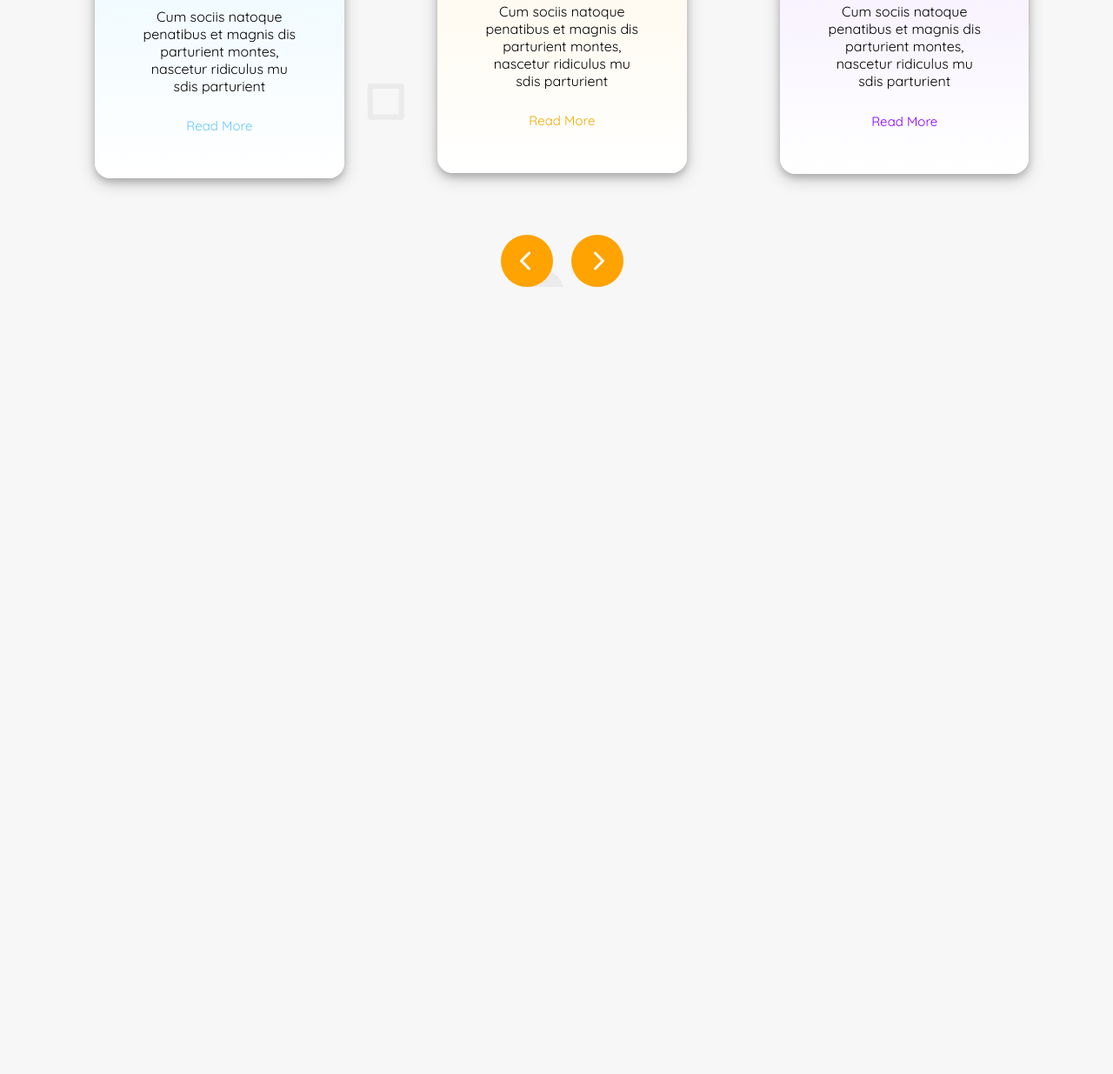
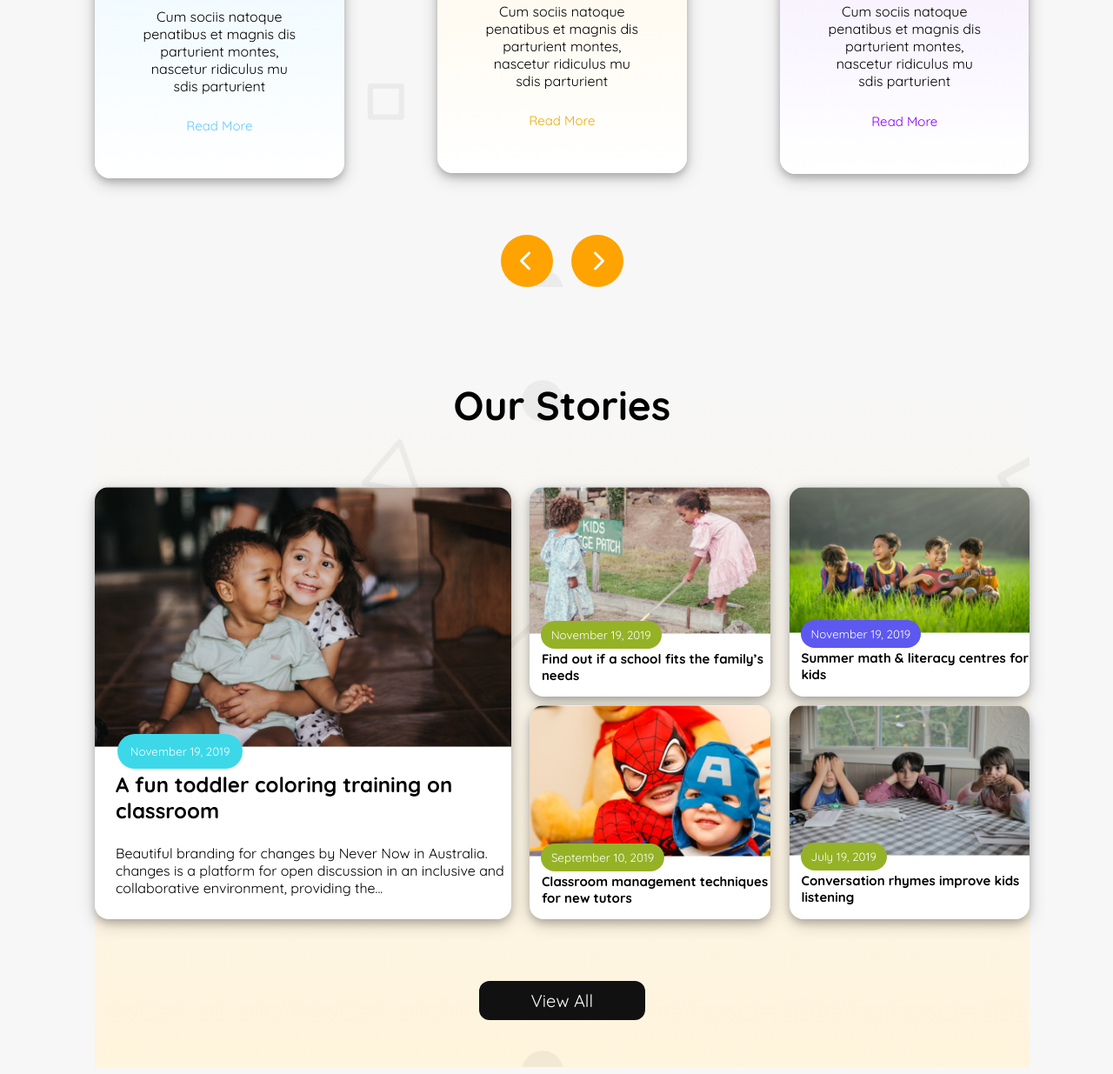
Before and after one commit to praptosarker/kids-school, a plain HTML site: page index.html in a window 1280 px wide. Shown: the part 1259-2494 px from the top of the page at 87% size. Before the commit the page ends 1597 px from the top, so only its background shows below. Drawn offline with Linux system fonts and the light colour scheme.

Commit message:
story section developed

```diff
--- a/index.html
+++ b/index.html
@@ -78,6 +78,67 @@
                 </div>
             </div>
         </section>
+        <section class="story">
+            <h2 class="card-heading">Our Stories</h2>
+            <div class="story-container">
+                <div class="story1 story-bg-color story-shadow">
+                    <div class="story-image">
+                        <img src="./assets/story-1.png" alt="two kids are coloring together">
+                    </div>
+                    <button class="story-btn">November 19, 2019</button>
+                    <div class="story-text">
+                        <h3>A fun toddler coloring training on
+                            classroom</h3>
+                        <p>Beautiful branding for changes by Never Now in Australia.
+                            changes is a platform for open discussion in an inclusive and
+                            collaborative environment, providing the...</p>
+                    </div>
+                </div>
+                <div class="story2 story-bg-color story-shadow">
+                    <div class="story-image">
+                        <img src="./assets/story-2.png" alt="two kids are playing together">
+                    </div>
+                    <button class="story-btn-small">November 19, 2019</button>
+                    <div class="story-text">
+                        <h3>Find out if a school fits the
+                            family’s needs</h3>
+                    </div>
+                </div>
+                <div class="story3 story-bg-color story-shadow">
+                    <div class="story-image">
+                        <img src="./assets/story-3.png" alt="two kids are singing together">
+                    </div>
+                    <button class="story-btn-small story-btn-small-one">November 19, 2019</button>
+                    <div class="story-text">
+                        <h3>Summer math & literacy
+                            centres for kids</h3>
+                    </div>
+                </div>
+                <div class="story4 story-bg-color story-shadow">
+                    <div class="story-image">
+                        <img src="./assets/story-4.png" alt="four kids are acting together">
+                    </div>
+                    <button class="story-btn-small">September 10, 2019</button>
+                    <div class="story-text">
+                        <h3>Classroom management
+                            techniques for new tutors</h3>
+                    </div>
+                </div>
+                <div class="story5 story-bg-color story-shadow">
+                    <div class="story-image">
+                        <img src="./assets/story-5.png" alt="three kids are reading together">
+                    </div>
+                    <button class="story-btn-small">July 19, 2019</button>
+                    <div class="story-text">
+                        <h3>Conversation rhymes
+                            improve kids listening</h3>
+                    </div>
+                </div>
+            </div>
+            <div class="card-heading">
+                <button class="story-container-btn">View All</button>
+            </div>
+        </section>
     </main>
     <footer>
 
--- a/style.css
+++ b/style.css
@@ -25,7 +25,7 @@ nav > ul > li > a{
     font-weight: 400px;
     font-size: 20px;
 }
-.header-btn, .hero-btn{
+.story-container-btn, .header-btn, .hero-btn{
     background-color: #FEA301;
     color: #FFFFFF;
     font-size: 20px;
@@ -48,7 +48,7 @@ nav > ul > li > a{
     font-size: 56px;
     font-weight: bold;
 }
-.hero-btn{
+.story-container-btn, .hero-btn{
     background-color: #111111;
     margin-top: 5px;
 }
@@ -117,3 +117,75 @@ nav > ul > li > a{
     gap: 2%;
     margin-top: 6%;
 }
+/* story section  */
+.story{
+    margin-top: 10%;
+    background-image: url(./assets/bg.png), linear-gradient(180deg, #F7F7F7, #FFF4DC);
+}
+
+.story-btn{
+    background-color: #3CD8E8;
+    color: #FFFFFF;
+    border-radius: 48px;
+    border: none;
+    padding: 12px 15px;
+    margin-left: 2%;
+    margin-top: -1.5%;
+    position: absolute;
+}
+.story-btn-small{
+    background-color: #95B226;
+    color: #FFFFFF;
+    border-radius: 48px;
+    border: none;
+    padding: 8px 12px;
+    margin-left: 1%;
+    margin-top: -1.5%;
+    position: absolute;
+}
+.story-btn-small-one{
+    background-color: #5D58F0;
+}
+.story1{grid-area: story1;}
+.story2{grid-area: story2;}
+.story3{grid-area: story3;}
+.story4{grid-area: story4;}
+.story5{grid-area: story5;}
+.story-shadow{
+    box-shadow: 0 4px 8px 0 rgba(0, 0, 0, 0.2), 0 6px 20px 0 rgba(0, 0, 0, 0.19);
+}
+.story-container{
+    display: grid;
+    grid-template-areas:
+    'story1 story1 story2 story3'
+    'story1 story1 story4 story5'
+    ;
+    grid-gap: 2%;
+    margin-top: 6%;
+    margin-bottom: 6%;
+}
+.story-image> img{
+    border-top-left-radius: 16px;
+    border-top-right-radius: 16px;
+    object-fit: cover;
+    width: 100%;
+}
+.story-bg-color{
+    background-color: #FFFFFF;
+    border-radius: 16px;
+}
+.story-text{
+    padding-left: 5%;
+    height: auto;
+}
+.story1> .story-text> h3{
+    font-size: 24px;
+    font-weight: bold;
+}
+.story-text> h3{
+    font-size: 15px;
+    font-weight: bold;
+}
+.story-container-btn{
+    margin-bottom: 5%;
+}
```
